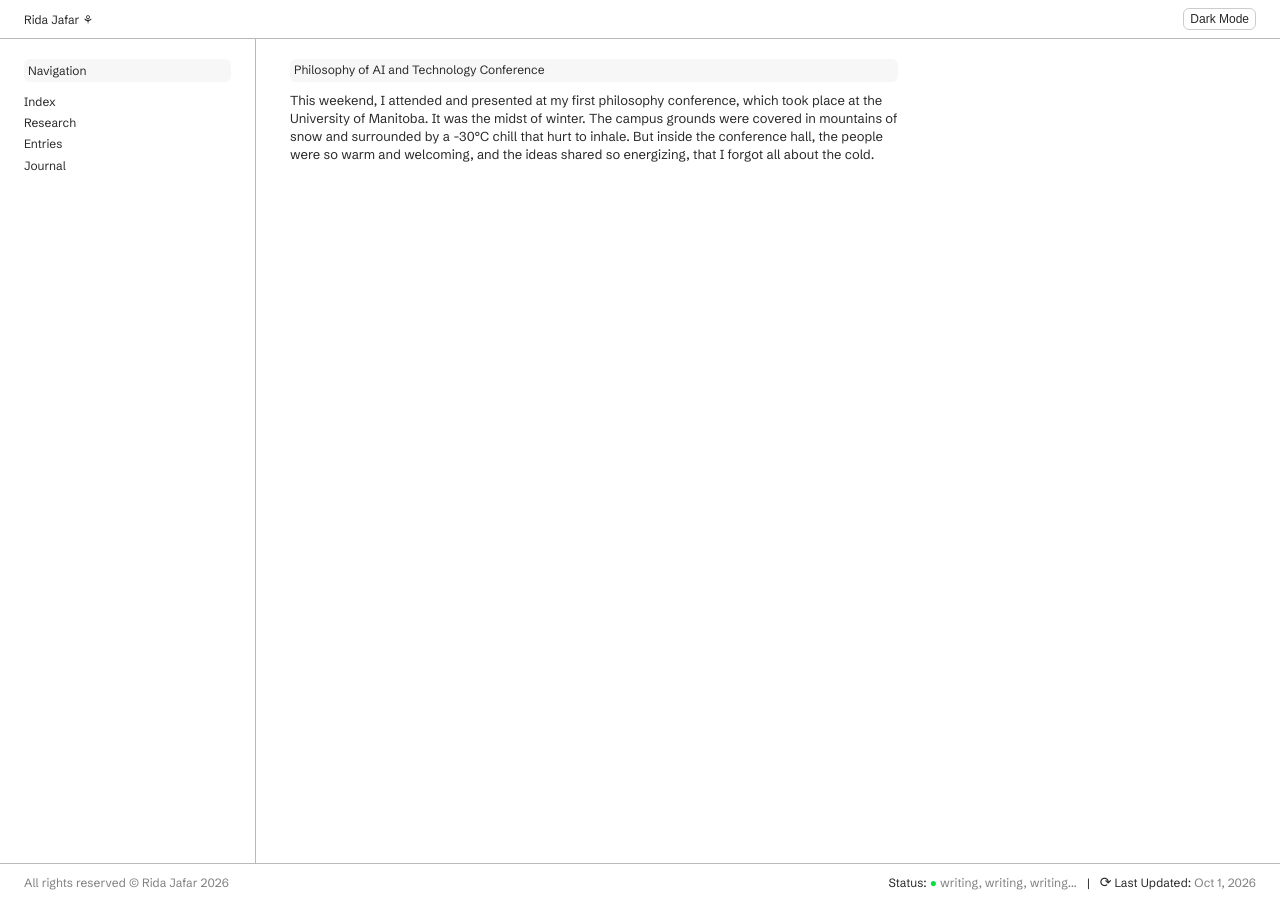
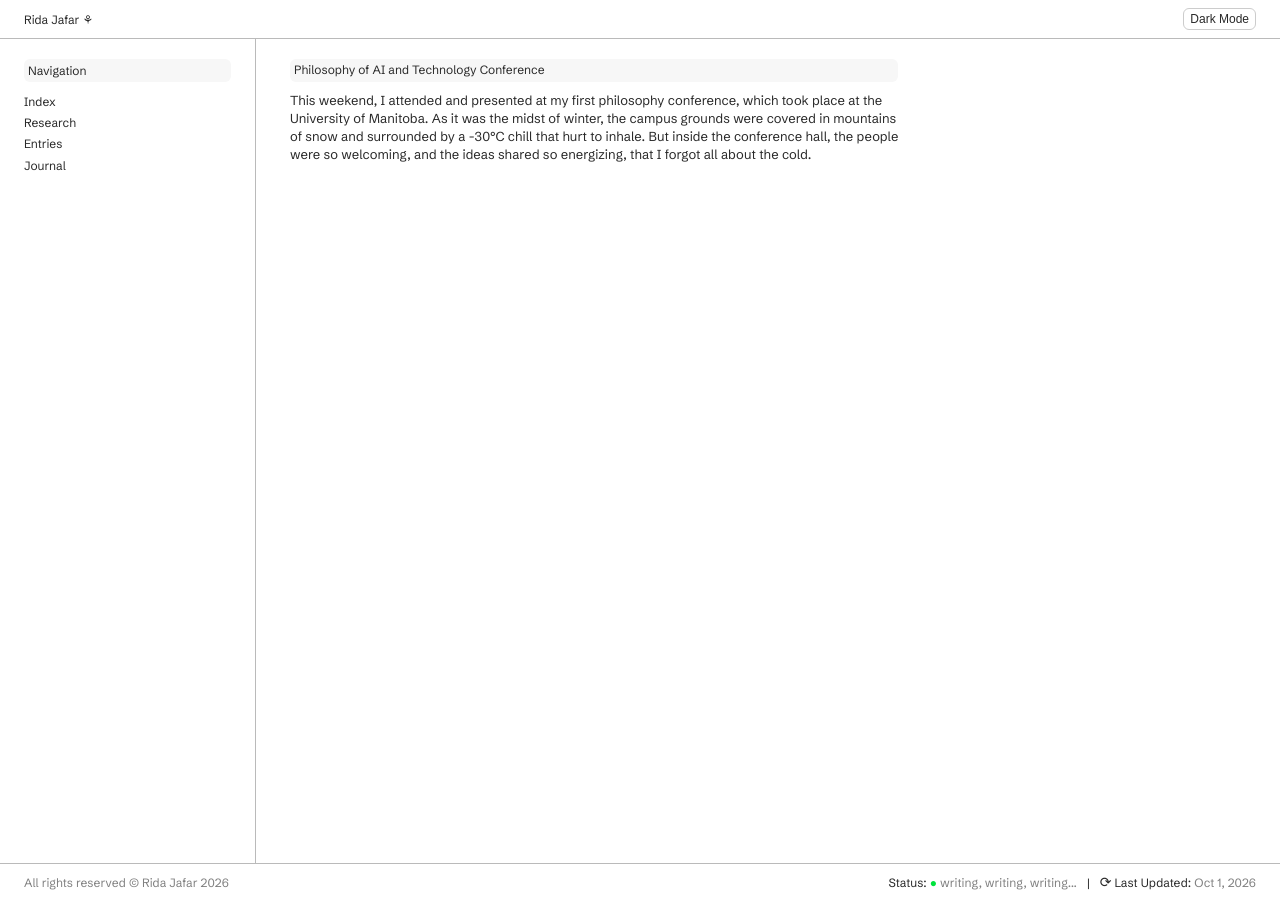
Before and after one commit to rida-jafar/rida-jafar.github.io, a Jekyll site: the page built from _posts/2026-01-18-winnipeg.md, in a window 1280 px wide. Built offline with Jekyll 4.4.1, drawn with Linux system fonts in a browser that asks for light colours.

Commit message:
update winnipeg.md

```diff
--- a/_posts/2026-01-18-winnipeg.md
+++ b/_posts/2026-01-18-winnipeg.md
@@ -7,4 +7,4 @@ image_gallery:
 
 ---
 
-This weekend, I attended and presented at my first philosophy conference, which took place at the University of Manitoba. It was the midst of winter. The campus grounds were covered in mountains of snow and surrounded by a -30°C chill that hurt to inhale. But inside the conference hall, the people were so warm and welcoming, and the ideas shared so energizing, that I forgot all about the cold.
+This weekend, I attended and presented at my first philosophy conference, which took place at the University of Manitoba. As it was the midst of winter, the campus grounds were covered in mountains of snow and surrounded by a -30°C chill that hurt to inhale. But inside the conference hall, the people were so welcoming, and the ideas shared so energizing, that I forgot all about the cold.
```
